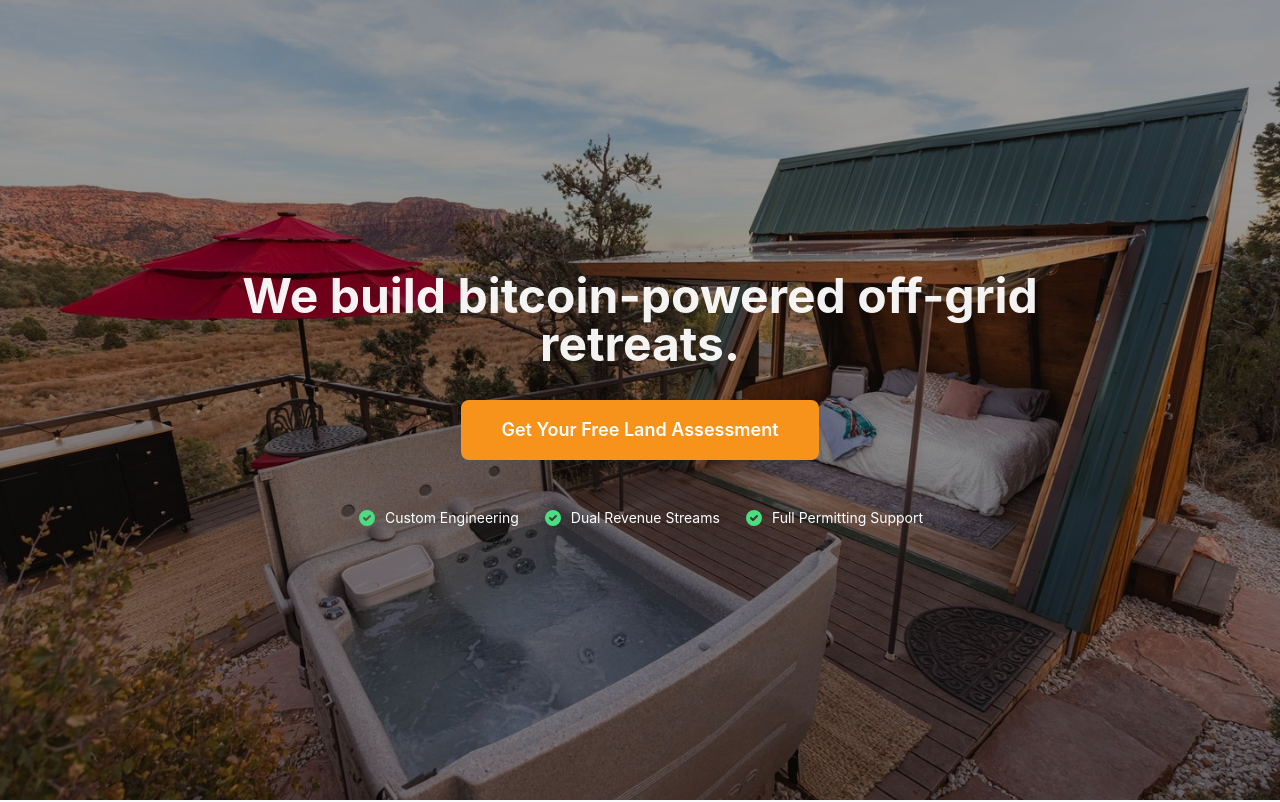
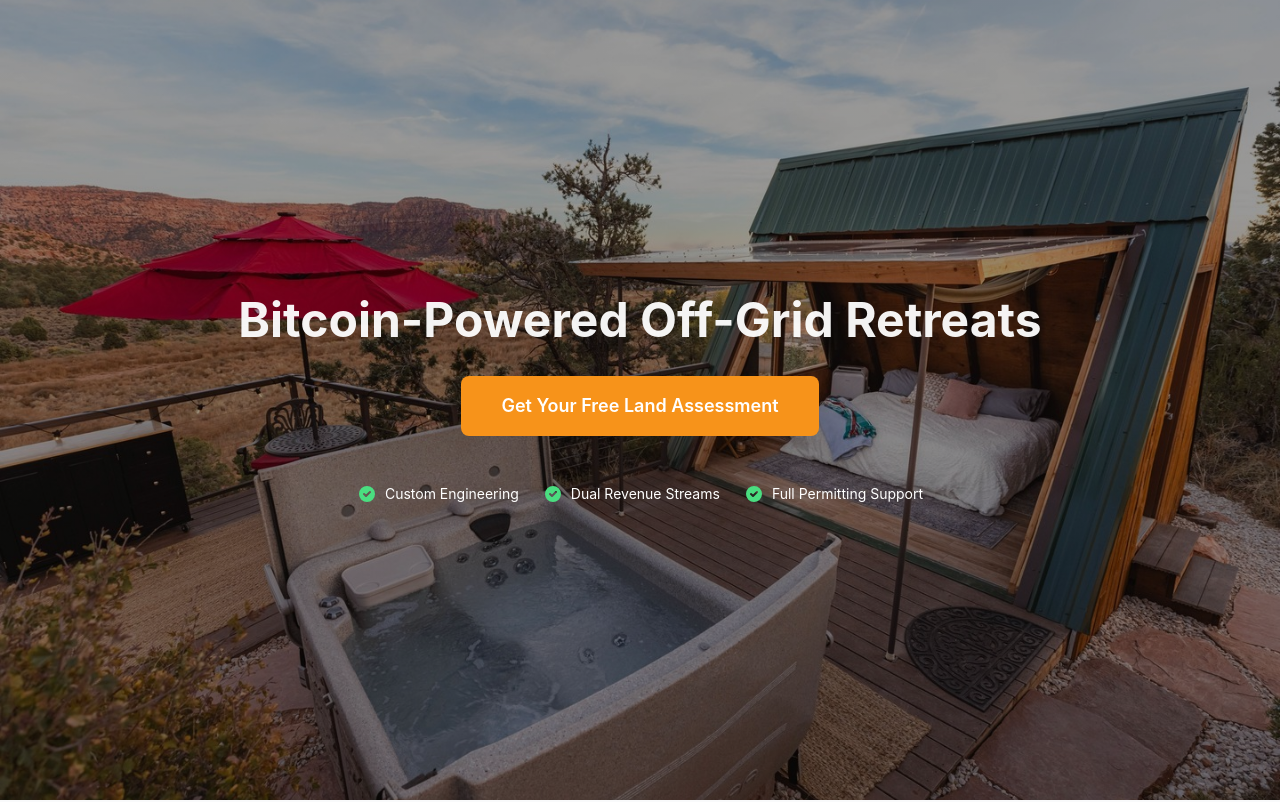
Before and after one commit to offgridfarmstays/website, a Next.js app: page / in a window 1280 px wide. Shown: the top 802 px of the page. Built offline with nearby package versions, Linux system fonts and the light colour scheme.

Commit message:
Update hero title with proper capitalization
- Changed from 'We build bitcoin-powered off-grid retreats.' to 'Bitcoin-Powered Off-Grid Retreats'
- Removed unnecessary wording and capitalized all key words

```diff
--- a/components/Hero.tsx
+++ b/components/Hero.tsx
@@ -12,7 +12,7 @@
 
       <div className="relative z-10 max-w-6xl mx-auto px-6 text-center">
         <h1 className="text-2xl sm:text-3xl md:text-4xl lg:text-5xl font-bold mb-8 opacity-95 max-w-4xl mx-auto leading-relaxed">
-          We build bitcoin-powered off-grid retreats.
+          Bitcoin-Powered Off-Grid Retreats
         </h1>
 
         <a
```
